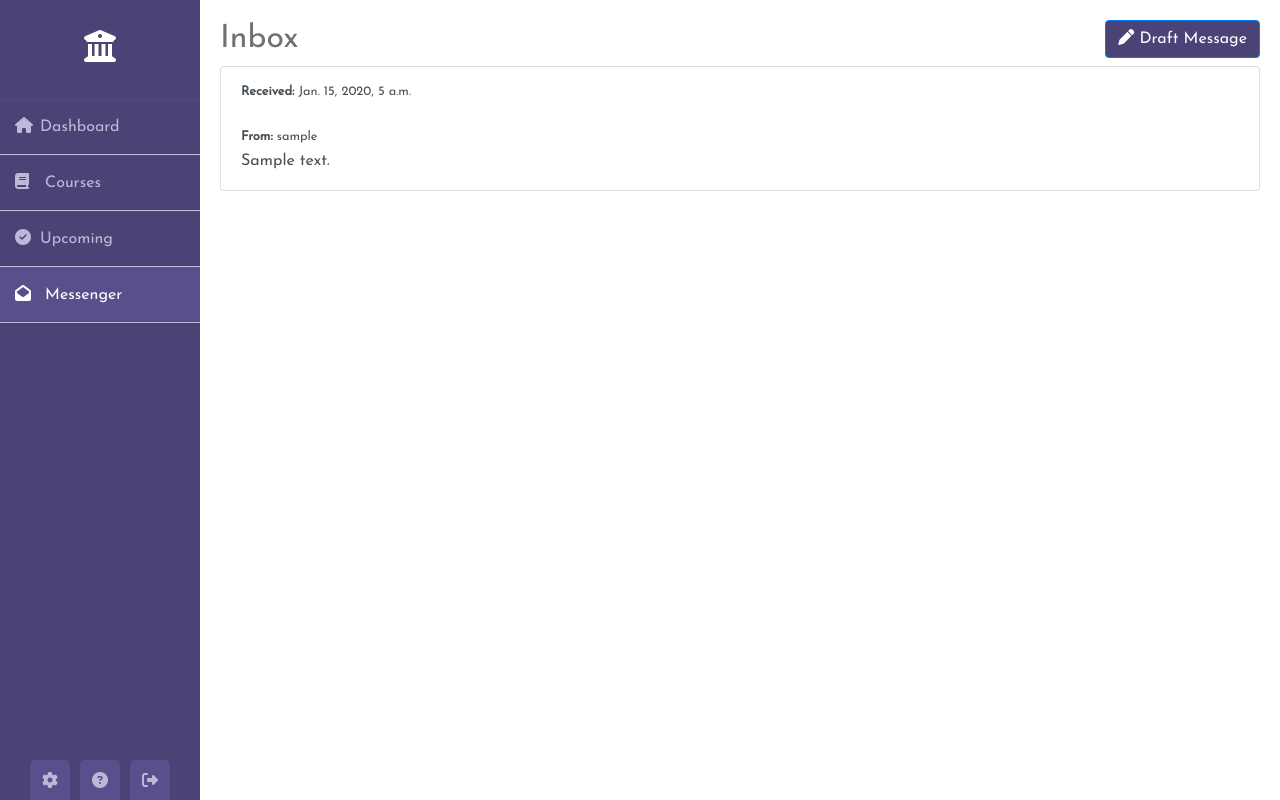
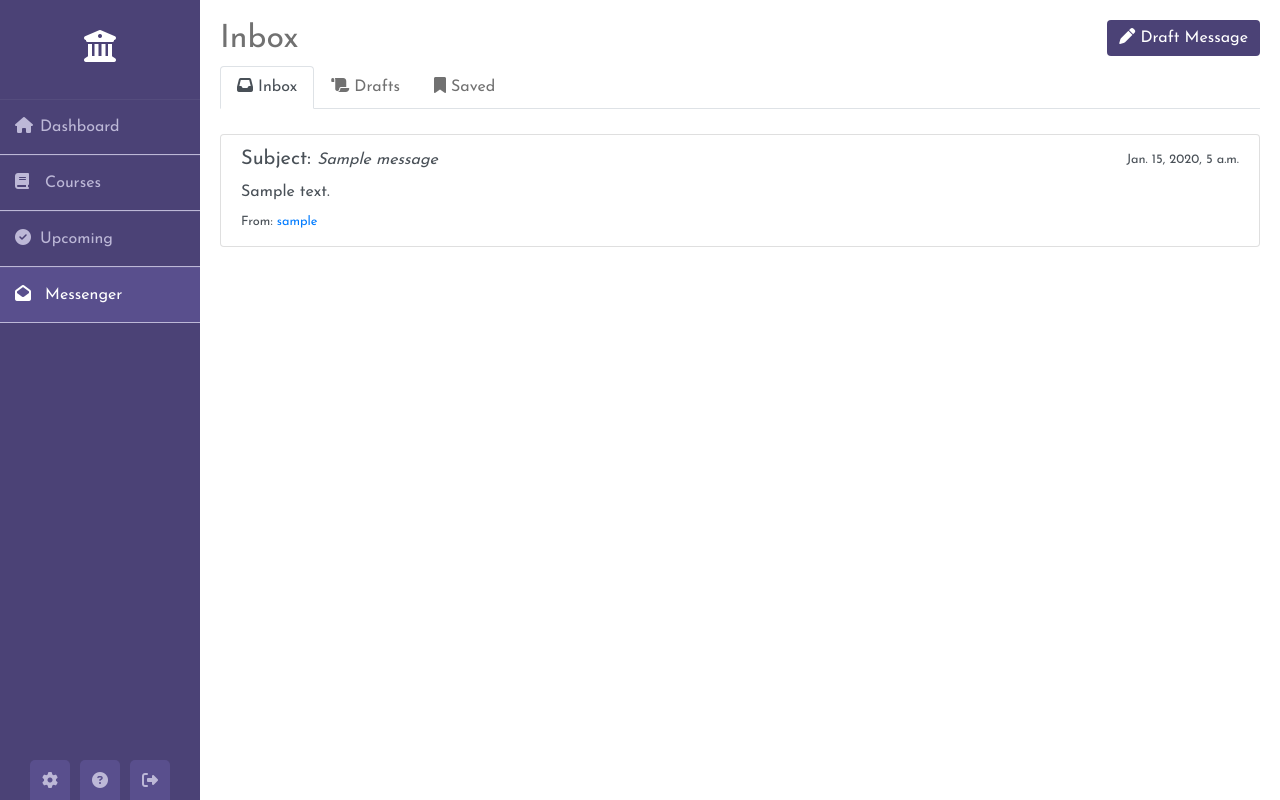
Before and after one commit to justinpitera/Tally, a Django app: page /inbox/ in a window 1280 px wide. Run offline with Django 5.2, Linux system fonts and the light colour scheme; a user stored in the database is signed in; tables that the repository leaves empty hold one stand-in row (values such as "Sample post"); some libraries are stand-ins or nearby versions.

Commit message:
commit before working on laptop

```diff
--- a/coursework/templates/coursework/view_course.html
+++ b/coursework/templates/coursework/view_course.html
@@ -354,7 +354,7 @@
 
    <!-- Online Learning tab content -->
    <div class="tab-pane fade" id="online-learning" role="tabpanel" aria-labelledby="online-learning-tab">
-      <div class="card">
+                 <div class="card">
          <div class="card-body">
             {% if not is_instructor and not has_started %}
             <div class="alert alert-warning" role="alert">
--- a/messenger/forms.py
+++ b/messenger/forms.py
@@ -8,7 +8,7 @@ class MessageForm(forms.ModelForm):
 
     class Meta:
         model = Message
-        fields = ['recipient', 'content']
+        fields = ['recipient', 'subject', 'content' ]
 
     def __init__(self, *args, **kwargs):
         self.user = kwargs.pop('user', None)  # Extract the user from kwargs
@@ -19,4 +19,4 @@ class MessageForm(forms.ModelForm):
 class DirectMessageForm(forms.ModelForm):
     class Meta:
         model = Message
-        fields = ['content']
+        fields = ['content','subject']
--- a/messenger/models.py
+++ b/messenger/models.py
@@ -5,6 +5,7 @@ class Message(models.Model):
     sender = models.ForeignKey(settings.AUTH_USER_MODEL, related_name='sent_messages', on_delete=models.CASCADE)
     recipient = models.ForeignKey(settings.AUTH_USER_MODEL, related_name='received_messages', on_delete=models.CASCADE)
     content = models.TextField()
+    subject = models.CharField(max_length=55,null=True)
     timestamp = models.DateTimeField(auto_now_add=True)
     is_read = models.BooleanField(default=False)
 
--- a/messenger/templates/messenger/inbox.html
+++ b/messenger/templates/messenger/inbox.html
@@ -8,18 +8,32 @@
 <a href="{% url 'send_message' %}" class="btn btn-primary" id="write-message-button">
     <i class="fas fa-pen"></i> Draft Message</a>
 </a>
+<ul class="nav nav-tabs">
+    <li class="nav-item">
+        <a class="nav-link active" data-target="#inbox-content"><i class="fa-solid fa-inbox"></i>&nbsp;Inbox</a>
+    </li>
+    <li class="nav-item">
+        <a class="nav-link" data-target="#drafts-content"><i class="fa-solid fa-scroll"></i>&nbsp;Drafts</a>
+    </li>
+    <li class="nav-item">
+        <a class="nav-link" data-target="#saved-content"><i class="fa-solid fa-bookmark"></i>&nbsp;Saved</a>
+    </li>
+</ul>
 
-{% if messages %}
+<div id="inbox-content" class="tab-content active">
+    {% if messages %}
     <ul>
+        <br>
         {% for message in messages %}
         <div class="list-group">
-            <a href="#" class="list-group-item list-group-item-action flex-column align-items-start">
+            <div class="list-group-item list-group-item-action flex-column align-items-start">
                 <div class="d-flex w-100 justify-content-between">
-                    <small><strong>Received:</strong> {{ message.timestamp }}</small>
+                    <h5 class="mb-1">Subject: <small><i>{{ message.subject }}</i></small></h5>
+                    <small>{{ message.timestamp }}</small>
                 </div>
-                <small><strong>From:</strong>  {{ message.sender }}</small>
-                <p class="mb-1">{{ message.content }}</p>
-            </a>
+                <p class="mb-1">{{ message.content|truncatechars:50 }}</p>
+                <small>From: <a href="{% url 'view_profile' message.sender.id %}">{{ message.sender }}</a></small>
+            </div>
         </div>
         {% endfor %}
     </ul>
@@ -27,7 +41,33 @@
     <p>You have no messages.</p>
 {% endif %}
 
+
+</div>
+<div id="drafts-content" class="tab-content">
+    d
+</div>
+<div id="saved-content" class="tab-content">
+    a
+</div>
+
+
 <style>
+    .wrapper .main_content .info div {
+        margin-bottom: 5px;
+      }
+
+    .tab-content {
+        display: none;
+    }
+    .tab-content.active {
+        display: block;
+    }
+    nav-link {
+        color:#4b4276;
+    }
+    nav-link:hover {
+        color:#4b4276;
+    }
     /* CSS for positioning the button at the top right */
     #write-message-button {
         position: absolute;
@@ -35,7 +75,31 @@
         right: 20px; /* Adjust the right position as needed */
         background-color:#4b4276;
         color:#fff;
+        border-style:none;
     }
 </style>
+<script>
+    document.addEventListener("DOMContentLoaded", function() {
+        var tabs = document.querySelectorAll('.nav-link');
+        var contentPanels = document.querySelectorAll('.tab-content');
+
+        tabs.forEach(function(tab) {
+            tab.addEventListener('click', function(e) {
+                e.preventDefault();
+                var targetContentId = tab.getAttribute('data-target');
+                var targetContent = document.querySelector(targetContentId);
+
+                // Remove active class from all tabs and content panels
+                tabs.forEach(function(tab) { tab.classList.remove('active'); });
+                contentPanels.forEach(function(panel) { panel.classList.remove('active'); });
+
+                // Add active class to clicked tab and corresponding content panel
+                tab.classList.add('active');
+                targetContent.classList.add('active');
+            });
+        });
+    });
+
+</script>
 
 {% endblock %}
```
Also changed, not shown: dashboard/static/dashboard/css/styles.css (+22 -0 lines), dashboard/static/dashboard/js/scripts.js (+63 -0 lines), dashboard/templates/dashboard/dashboard.html (+33 -37 lines), messenger/migrations/0003_message_subject.py (added).
